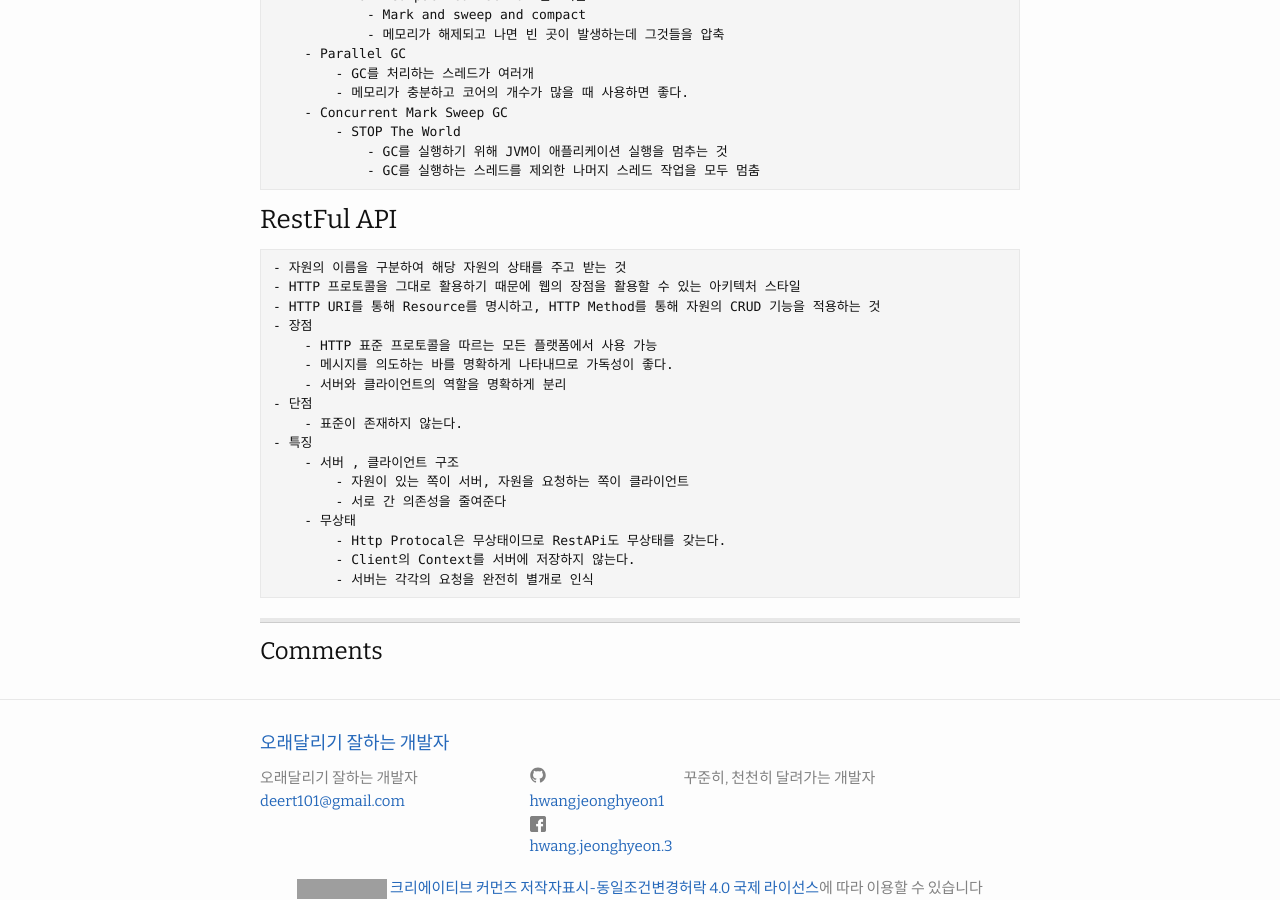
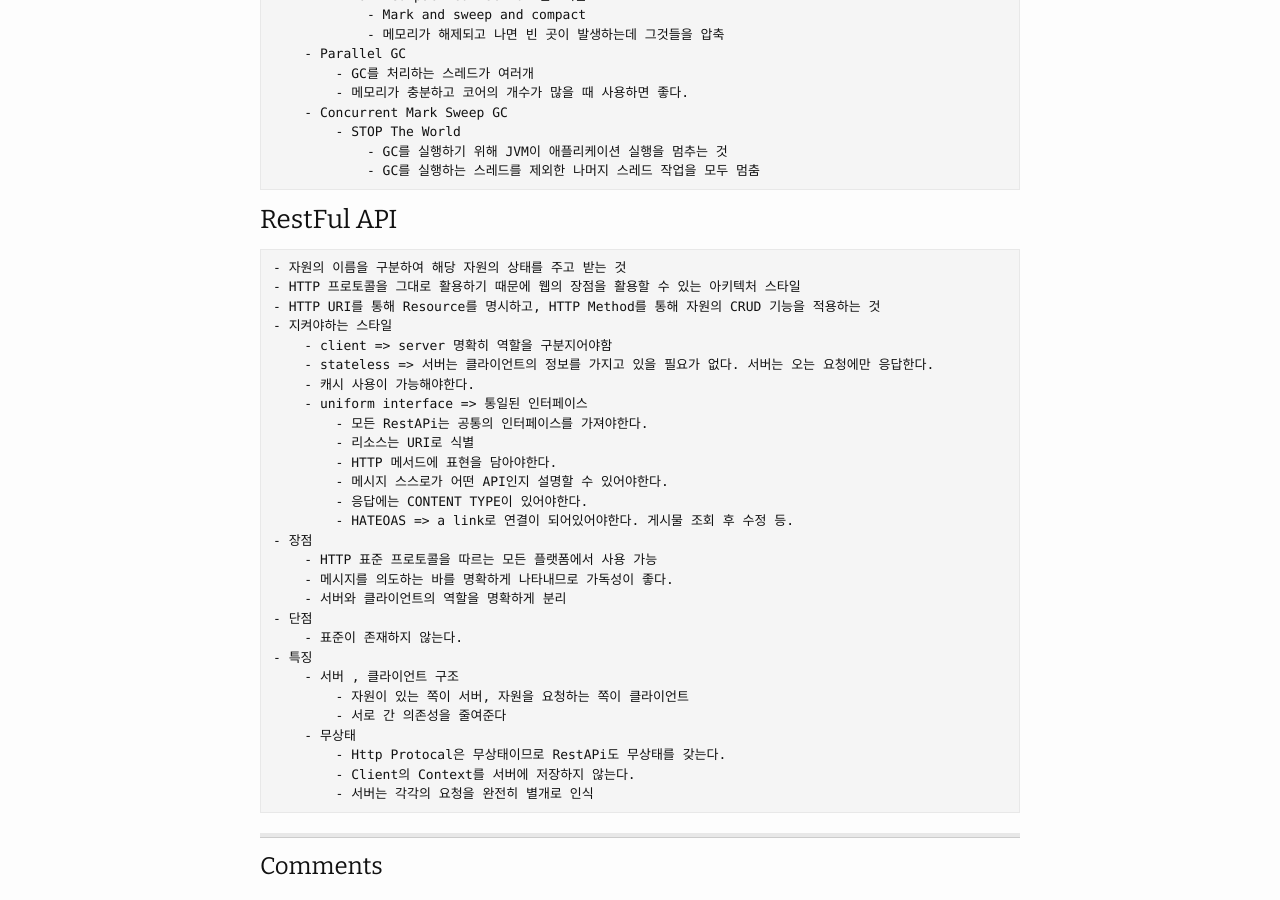
Before and after one commit to HWANGJEONGHYEON1/HWANGJEONGHYEON1.github.io, a Jekyll site: the page built from _posts/2021-05-20-interview.md, in a window 1280 px wide and 900 px high, scrolled down 5451 px. Built offline with Jekyll 4.4.1, drawn with Linux system fonts in a browser that asks for light colours; comment, search, counter and statistics services are not loaded; grey boxes are pictures that could not be loaded.

```diff
--- a/_posts/2021-05-20-interview.md
+++ b/_posts/2021-05-20-interview.md
@@ -234,6 +234,17 @@ public class Singleton {
     - 자원의 이름을 구분하여 해당 자원의 상태를 주고 받는 것
     - HTTP 프로토콜을 그대로 활용하기 때문에 웹의 장점을 활용할 수 있는 아키텍처 스타일
     - HTTP URI를 통해 Resource를 명시하고, HTTP Method를 통해 자원의 CRUD 기능을 적용하는 것
+    - 지켜야하는 스타일
+        - client => server 명확히 역할을 구분지어야함
+        - stateless => 서버는 클라이언트의 정보를 가지고 있을 필요가 없다. 서버는 오는 요청에만 응답한다.
+        - 캐시 사용이 가능해야한다.
+        - uniform interface => 통일된 인터페이스
+            - 모든 RestAPi는 공통의 인터페이스를 가져야한다.
+            - 리소스는 URI로 식별
+            - HTTP 메서드에 표현을 담아야한다.
+            - 메시지 스스로가 어떤 API인지 설명할 수 있어야한다.
+            - 응답에는 CONTENT TYPE이 있어야한다.
+            - HATEOAS => a link로 연결이 되어있어야한다. 게시물 조회 후 수정 등.
     - 장점
         - HTTP 표준 프로토콜을 따르는 모든 플랫폼에서 사용 가능
         - 메시지를 의도하는 바를 명확하게 나타내므로 가독성이 좋다.
```
